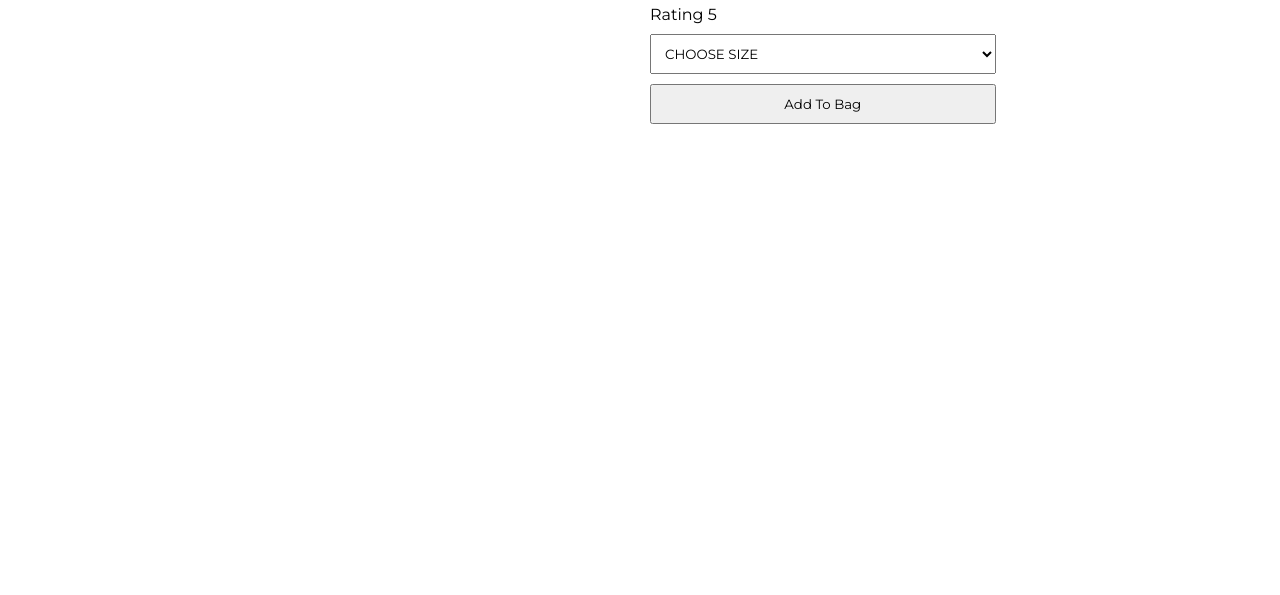
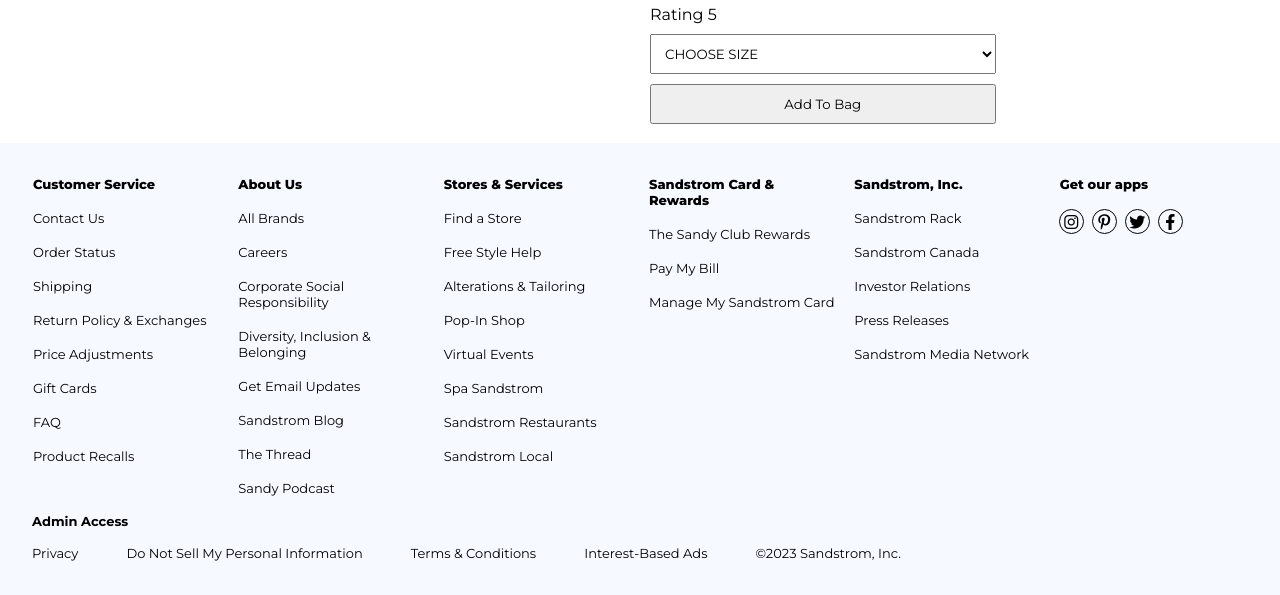
Before and after one commit to GRAviTY-GAGAN/Sandstorm, a website: page Singlepage.html in a window 1280 px wide. Shown: the part 313-908 px from the top of the page. Before the commit the page ends 800 px from the top, so only its background shows below. Drawn offline with Linux system fonts and the light colour scheme.

```diff
--- a/Singlepage.html
+++ b/Singlepage.html
@@ -9,13 +9,16 @@
     <link rel="stylesheet" href="singlepage.css" />
 
     <!-- just use the below tag to get font awesome -->
-  <link rel="stylesheet" href="https://cdnjs.cloudflare.com/ajax/libs/font-awesome/6.3.0/css/all.min.css"
+    <link
+      rel="stylesheet"
+      href="https://cdnjs.cloudflare.com/ajax/libs/font-awesome/6.3.0/css/all.min.css"
       integrity="sha512-SzlrxWUlpfuzQ+pcUCosxcglQRNAq/DZjVsC0lE40xsADsfeQoEypE+enwcOiGjk/bSuGGKHEyjSoQ1zVisanQ=="
-  crossorigin="anonymous" referrerpolicy="no-referrer" />
+      crossorigin="anonymous"
+      referrerpolicy="no-referrer"
+    />
     <!-- just use the above tag to get font awesome -->
   </head>
   <body>
-
     <div id="home__mainCont">
       <!-- NAVBAR------------------------------------------- -->
       <nav id="home__nav">
@@ -39,17 +42,101 @@
 
     <!-- nav bar end here -->
     <div id="singlePageProductDetailsMainDiv">
-       <div id="left">
-
-       </div>
-      <div id="right">
-
-
-      </div>
-
+      <div id="left"></div>
+      <div id="right"></div>
     </div>
 
     <br />
+    <footer id="home__footer">
+      <div>
+        <div id="home__footerSubCont">
+          <div id="home__footerSubContSections">
+            <p>Customer Service</p>
+            <p>Contact Us</p>
+            <p>Order Status</p>
+            <p>Shipping</p>
+            <p>Return Policy & Exchanges</p>
+            <p>Price Adjustments</p>
+            <p>Gift Cards</p>
+            <p>FAQ</p>
+            <p>Product Recalls</p>
+          </div>
+          <div>
+            <p>About Us</p>
+            <p>All Brands</p>
+            <p>Careers</p>
+            <p>Corporate Social Responsibility</p>
+            <p>Diversity, Inclusion & Belonging</p>
+            <p>Get Email Updates</p>
+            <p>Sandstrom Blog</p>
+            <p>The Thread</p>
+            <p>Sandy Podcast</p>
+          </div>
+          <div>
+            <p>Stores & Services</p>
+            <p>Find a Store</p>
+            <p>Free Style Help</p>
+            <p>Alterations & Tailoring</p>
+            <p>Pop-In Shop</p>
+            <p>Virtual Events</p>
+            <p>Spa Sandstrom</p>
+            <p>Sandstrom Restaurants</p>
+            <p>Sandstrom Local</p>
+          </div>
+          <div>
+            <p>Sandstrom Card & Rewards</p>
+            <p>The Sandy Club Rewards</p>
+            <p>Pay My Bill</p>
+            <p>Manage My Sandstrom Card</p>
+          </div>
+          <div>
+            <p>Sandstrom, Inc.</p>
+            <p>Sandstrom Rack</p>
+            <p>Sandstrom Canada</p>
+            <p>Investor Relations</p>
+            <p>Press Releases</p>
+            <p>Sandstrom Media Network</p>
+          </div>
+          <div>
+            <p>Get our apps</p>
+            <div id="home__footerIcons">
+              <div><i class="fa-brands fa-instagram"></i></div>
+              <div><i class="fa-brands fa-pinterest-p"></i></div>
+              <div><i class="fa-brands fa-twitter"></i></div>
+              <div><i class="fa-brands fa-facebook-f"></i></div>
+            </div>
+          </div>
+        </div>
+        <div>
+          <h3 id="adminAccess">Admin Access</h3>
+          <div id="adminFormCont">
+            <div id="adminFormClose">X</div>
+            <form id="adminLoginForm">
+              <input
+                required
+                id="adminFormUsername"
+                type="text"
+                placeholder="Enter the Username"
+              />
+              <input
+                required
+                id="adminFormPassword"
+                type="password"
+                placeholder="Enter the Password"
+              />
+              <button type="submit">Login</button>
+            </form>
+          </div>
+        </div>
+        <div id="home__footerTermsandCondition">
+          <div>Privacy</div>
+          <div>Do Not Sell My Personal Information</div>
+          <div>Terms & Conditions</div>
+          <div>Interest-Based Ads</div>
+          <div>©2023 Sandstrom, Inc.</div>
+        </div>
+      </div>
+    </footer>
   </body>
   <script src="singlePage.js"></script>
 </html>
--- a/singlepage.css
+++ b/singlepage.css
@@ -1,4 +1,3 @@
-
 @import url('https://fonts.googleapis.com/css2?family=Montserrat:ital,wght@0,100;0,200;0,300;0,400;0,500;0,600;0,700;0,800;0,900;1,100;1,200;1,300;1,400;1,500;1,600;1,700;1,800;1,900&display=swap');
 
 * {
@@ -146,60 +145,183 @@
 
 #singlePageProductDetailsMainDiv {
 
-    width:90%;
+    width: 90%;
     display: flex;
     margin: auto;
 
 }
-#left{
 
-    width:50%;
+#left {
+
+    width: 50%;
 
 }
-#left img{
 
-    width:50%;
+#left img {
+
+    width: 50%;
 
 }
-#left img:hover{
+
+#left img:hover {
 
     /* width:40%;
     transform:rotateY(180deg);
     max-zoom: 45px; */
 }
-#right{
 
-    width:30%;
+#right {
+
+    width: 30%;
 
     margin-left: 10px;
     margin-top: 10px;
 }
-#right p{
 
-    margin-top:10px ;
+#right p {
+
+    margin-top: 10px;
 }
-#right h1{
 
-    margin-top:10px ;
+#right h1 {
+
+    margin-top: 10px;
 }
-#right select{
 
-    width:100%;
+#right select {
+
+    width: 100%;
     margin-top: 10px;
     padding: 10px;
 
 
 }
 
-#sizeselection{
-    width:100%;
+#sizeselection {
+    width: 100%;
     padding: 10px;
     margin-top: 10px;
 
 }
-#right button{
 
-    margin-top:10px ;
+#right button {
+
+    margin-top: 10px;
     width: 100%;
     padding: 10px;
 }
+
+/* Footer Styles Starts------------------------------------------ */
+#adminAccess {
+    cursor: pointer;
+    width: fit-content;
+    font-size: small;
+    margin-bottom: 1rem;
+}
+
+#home__footerTermsandCondition {
+    /* display: grid;
+    grid-template-columns: 0.5fr 1fr 0.5fr 0.5fr 0.5fr; */
+    width: fit-content;
+    font-size: small;
+    display: flex;
+    justify-content: space-between;
+}
+
+#home__footerTermsandCondition>div {
+    width: fit-content;
+    margin-right: 3rem;
+    border-bottom: 2px solid transparent;
+}
+
+#home__footerTermsandCondition>div:hover {
+    border-bottom: 2px solid black;
+    cursor: pointer;
+}
+
+#adminAccess:hover {
+    border-bottom: 2px solid black;
+}
+
+#adminFormCont {
+    display: none;
+    position: relative;
+    width: 350px;
+}
+
+#adminFormClose {
+    position: absolute;
+    right: 5px;
+    margin: 0.3rem;
+    cursor: pointer;
+}
+
+#adminLoginForm {
+    display: flex;
+    flex-direction: column;
+    background-color: teal;
+    padding: 2rem;
+}
+
+#adminLoginForm>input {
+    margin-bottom: 0.5rem;
+    padding: 0.5rem;
+    font-size: medium;
+}
+
+#adminLoginForm>button {
+    /* margin-bottom: 0.5rem; */
+    padding: 0.5rem;
+    font-size: medium;
+}
+
+#home__footer {
+    background-color: #f6f9ff;
+    padding: 2rem;
+}
+
+#home__footerSubCont {
+    display: grid;
+    grid-template-columns: repeat(6, 1fr);
+    gap: 1rem;
+}
+
+#home__footerSubCont>div {
+    /* margin-right: 1rem; */
+}
+
+#home__footerSubCont>div>p {
+    margin-bottom: 1rem;
+    border: 1px solid transparent;
+    width: fit-content;
+    font-size: small;
+}
+
+#home__footerSubCont>div>p:nth-of-type(1) {
+    font-weight: 800;
+}
+
+#home__footerSubCont>div>p:hover {
+    border-bottom: 2px solid black;
+    cursor: pointer;
+}
+
+#home__footerIcons {
+    display: flex;
+    /* justify-content: space-between; */
+    /* margin-right: 0.5rem; */
+}
+
+#home__footerIcons>div {
+    width: 25px;
+    height: 25px;
+    display: flex;
+    justify-content: center;
+    align-items: center;
+    border: 1px solid black;
+    border-radius: 50%;
+    margin-right: 0.5rem;
+
+}
+
+/* Footer Styles Ends------------------------------------------ */
```
Also changed, not shown: index.html (+13 -24 lines). Lines whose indentation alone changed are shown as unchanged.
